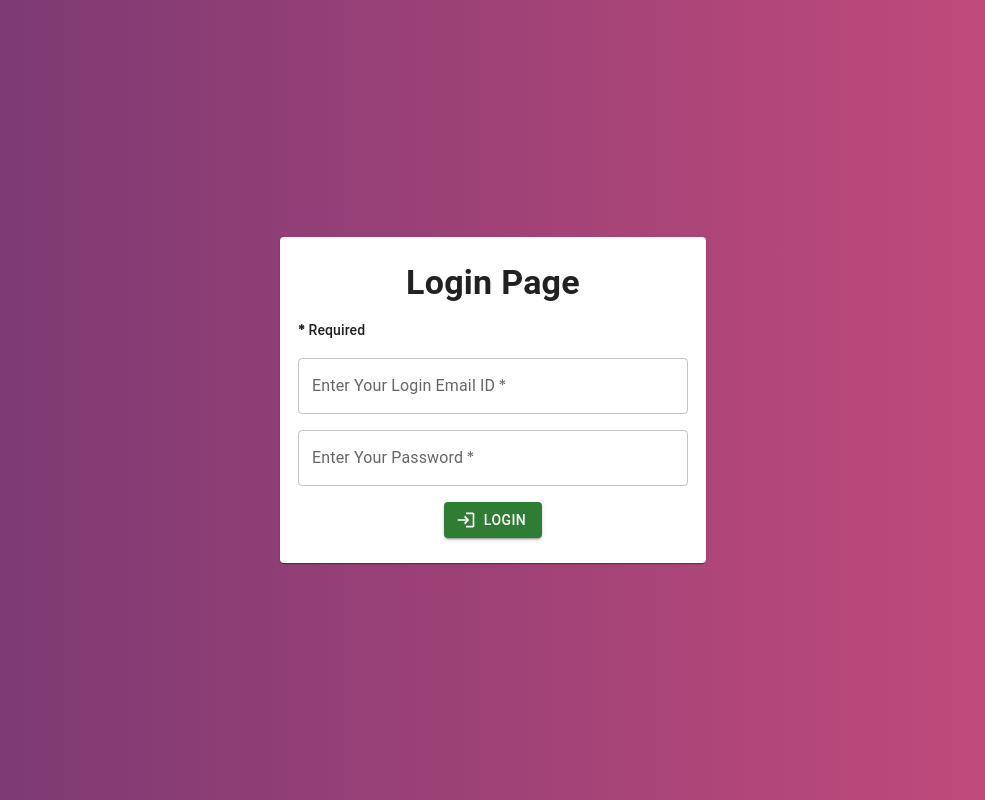
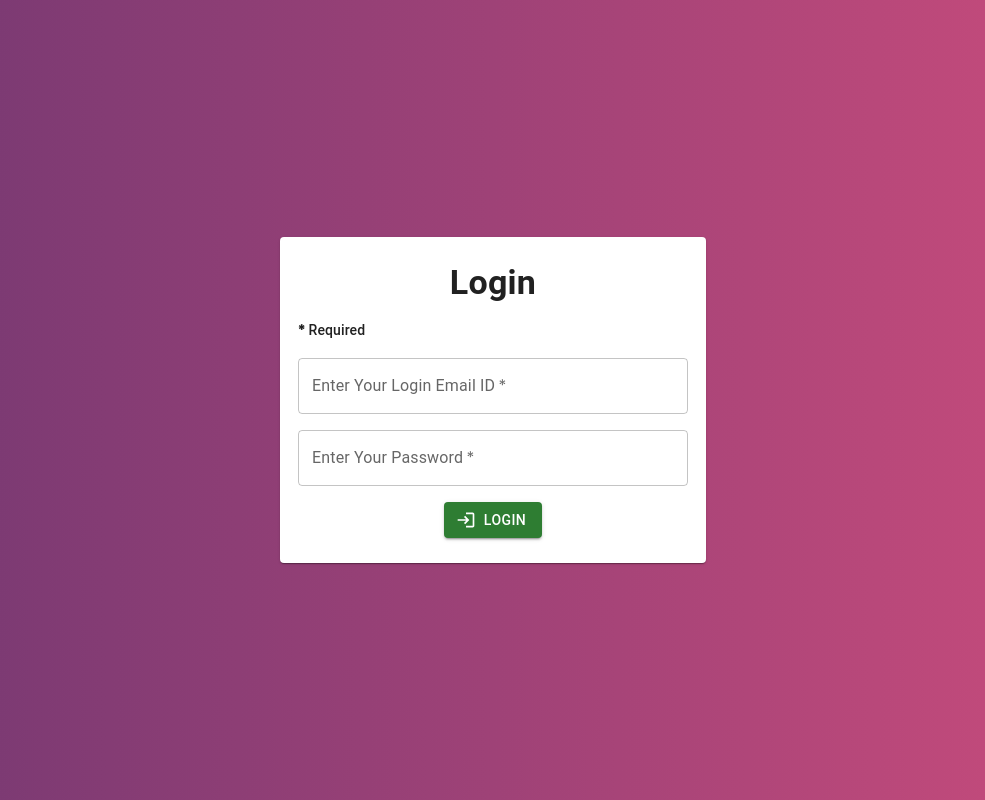
Before and after one commit to Nadeem-Abdun/fuel-calculator-app, a React (Create React App) app: page / in a window 1280 px wide. Shown: the whole page, without its empty margins (147-1132 px from the left). Built offline with nearby package versions, Linux system fonts and the light colour scheme.

Commit message:
LoginPage Title Change

```diff
--- a/src/Components/LoginPage.tsx
+++ b/src/Components/LoginPage.tsx
@@ -49,7 +49,7 @@ function LoginPage(props: PropTyp) {
                     <Card sx={{ paddingY: '25px' }}>
                         <Grid container item xs={12} justifyContent='center' alignItems='center' spacing={2}>
                             <Grid item xs={11}>
-                                <Typography variant='h4' textAlign='center' fontWeight='bold'>Login Page</Typography>
+                                <Typography variant='h4' textAlign='center' fontWeight='bold'>Login</Typography>
                             </Grid>
                             <Grid item xs={11}>
                                 <Typography variant='subtitle2'><b>*</b> Required</Typography>
```
